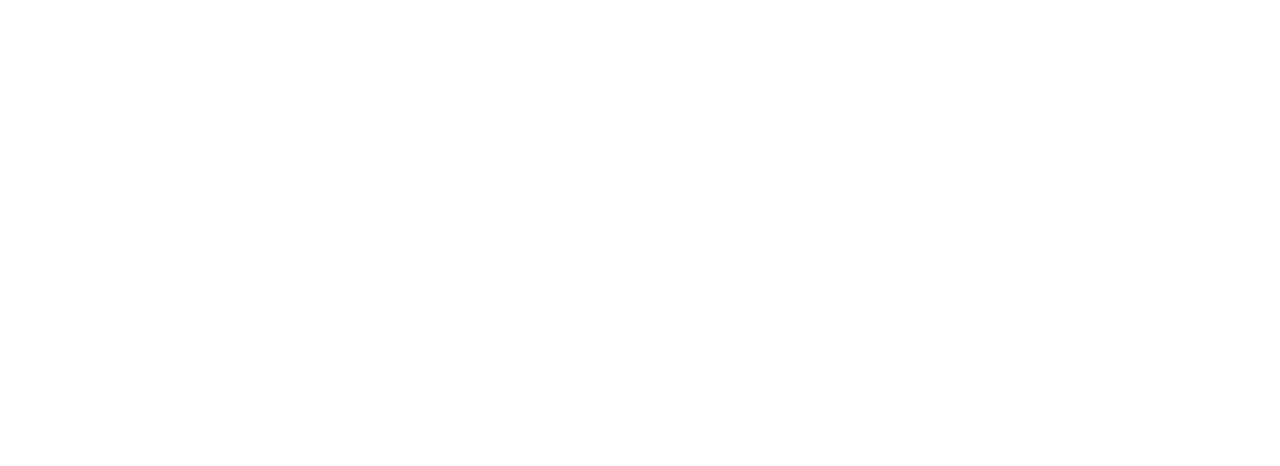
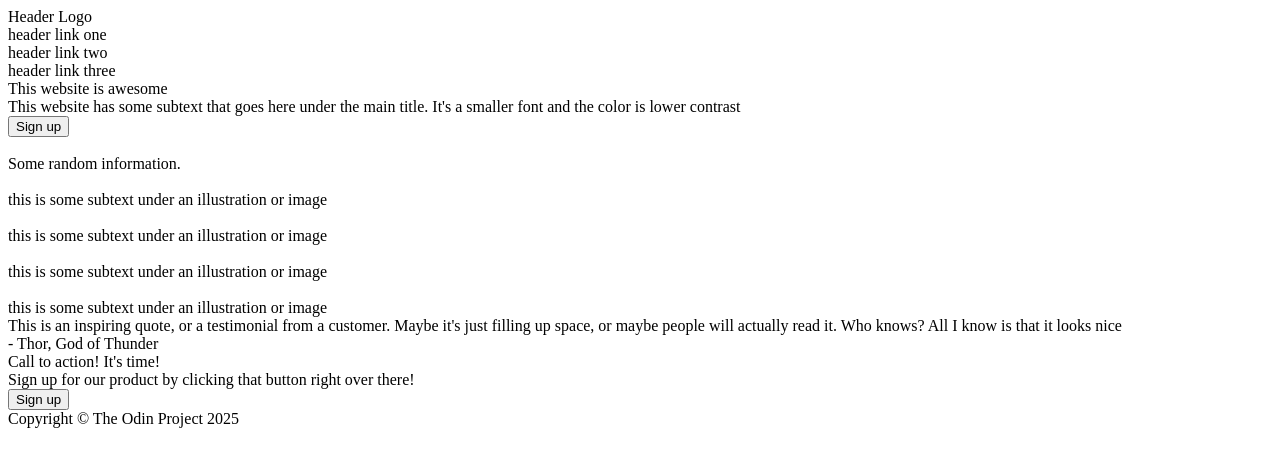
Before and after one commit to wisi555/Landing-page, a plain HTML site: page index.html in a window 1280 px wide. Drawn offline with Linux system fonts and the light colour scheme.

Commit message:
Add HTML structure
This includes everything from plain text to all
the classes I think will be needed. Still subject
to change.

```diff
--- a/index.html
+++ b/index.html
@@ -3,9 +3,84 @@
 <head>
     <meta charset="UTF-8">
     <meta name="viewport" content="width=device-width, initial-scale=1.0">
+    <link rel="stylesheet" href="styles.css">
     <title>Best Landing Page Ever</title>
 </head>
 <body>
-
-</body>
+    <div class="header">
+        <div class="header-logo">
+            Header Logo
+        </div>
+        <div class="header-links">
+            <ul>
+                <li>header link one</li>
+                <li>header link two</li>
+                <li>header link three</li>
+            </ul>
+        </div>
+    </div>
+    <div class="under-header">
+        <div class="left-text">
+            <div class="title">
+                This website is awesome
+            </div>
+            <div class="subtitle">
+                This website has some subtext that goes here under the main title. It's a smaller font and the color is lower contrast
+            </div>
+            <button class="sign-up">
+                Sign up
+            </button>
+        </div>
+        <div class="header-image">
+            <img src="" alt="">
+        </div>
+    </div>
+    <div class="random-info">
+        <div class="random-info-title">
+            Some random information.
+        </div>
+        <div class="random-info-images-and-text">
+            <div class="img-text1">
+                <img src="" alt="">
+                <div>this is some subtext under an illustration or image</div>
+            </div>
+            <div class="img-text2">
+                <img src="" alt="">
+                <div>this is some subtext under an illustration or image</div>
+            </div>
+            <div class="img-text3">
+                <img src="" alt="">
+                <div>this is some subtext under an illustration or image</div>
+            </div>
+            <div class="img-text4">
+                <img src="" alt="">
+                <div>this is some subtext under an illustration or image</div>
+            </div>
+        </div>
+    </div>
+    <div class="quote">
+        <div class="quote-text">
+            This is an inspiring quote, or a testimonial from a customer. Maybe it's just filling up space, or maybe people will actually read it. Who knows? All I know is that it looks nice
+        </div>
+        <div class="quote-author">
+            - Thor, God of Thunder
+        </div>
+    </div>
+    <div class="call-to-action">
+        <div class="call-to-action-text">
+            <div class="call-to-action-title">
+                Call to action! It's time!
+            </div>
+            <div class="call-to-action-subtitle">
+                Sign up for our product by clicking that button right over there!
+            </div>
+        </div>
+        <button class="call-to-action-button">
+            Sign up
+        </button>
+    </div>
+    <div class="footer">
+        Copyright &copy The Odin Project 2025
+    </div>
+    </body>
 </html>
--- a/styles.css
+++ b/styles.css
@@ -0,0 +1,5 @@
+ul {
+    list-style-type: none;
+    margin: 0;
+    padding: 0;
+}
```
